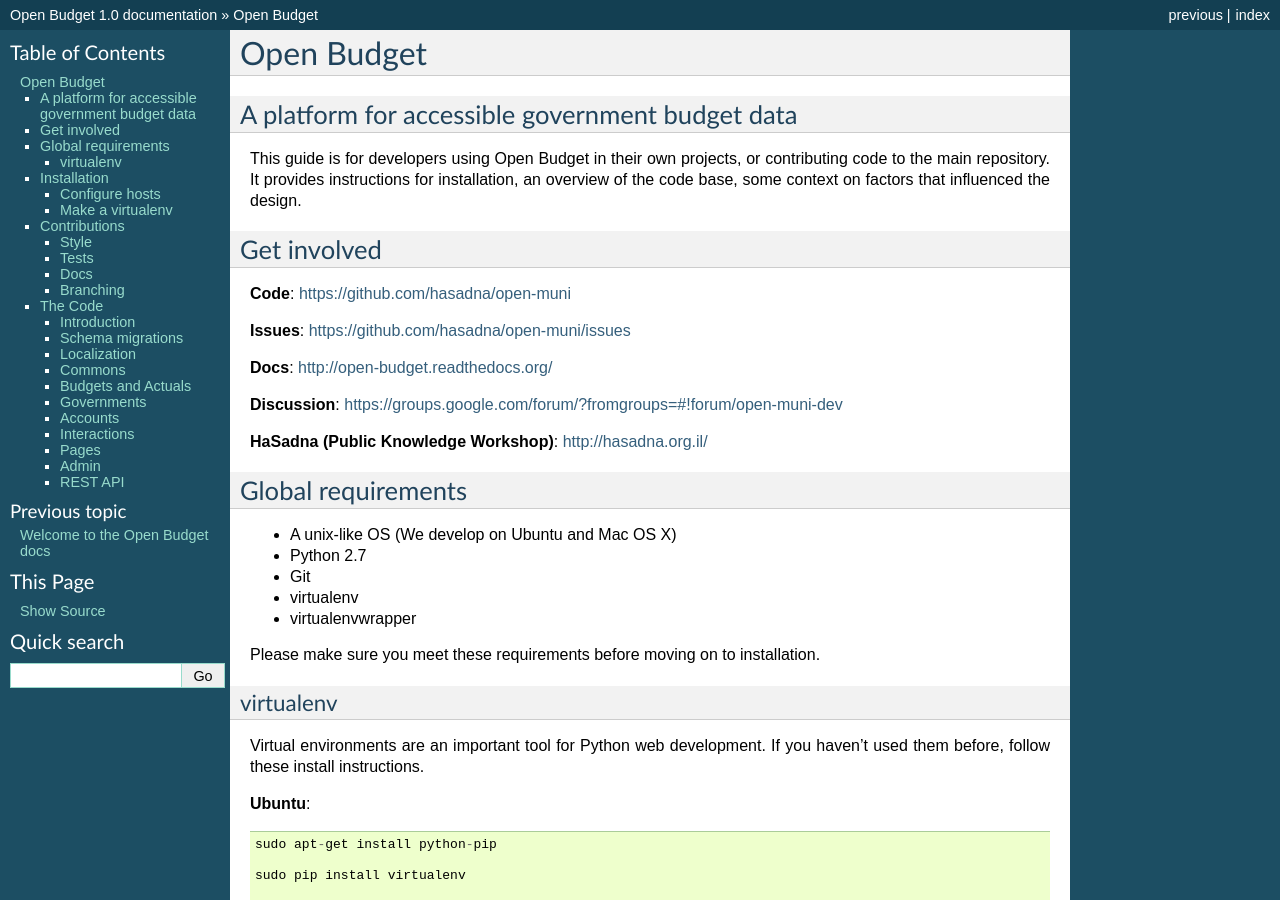
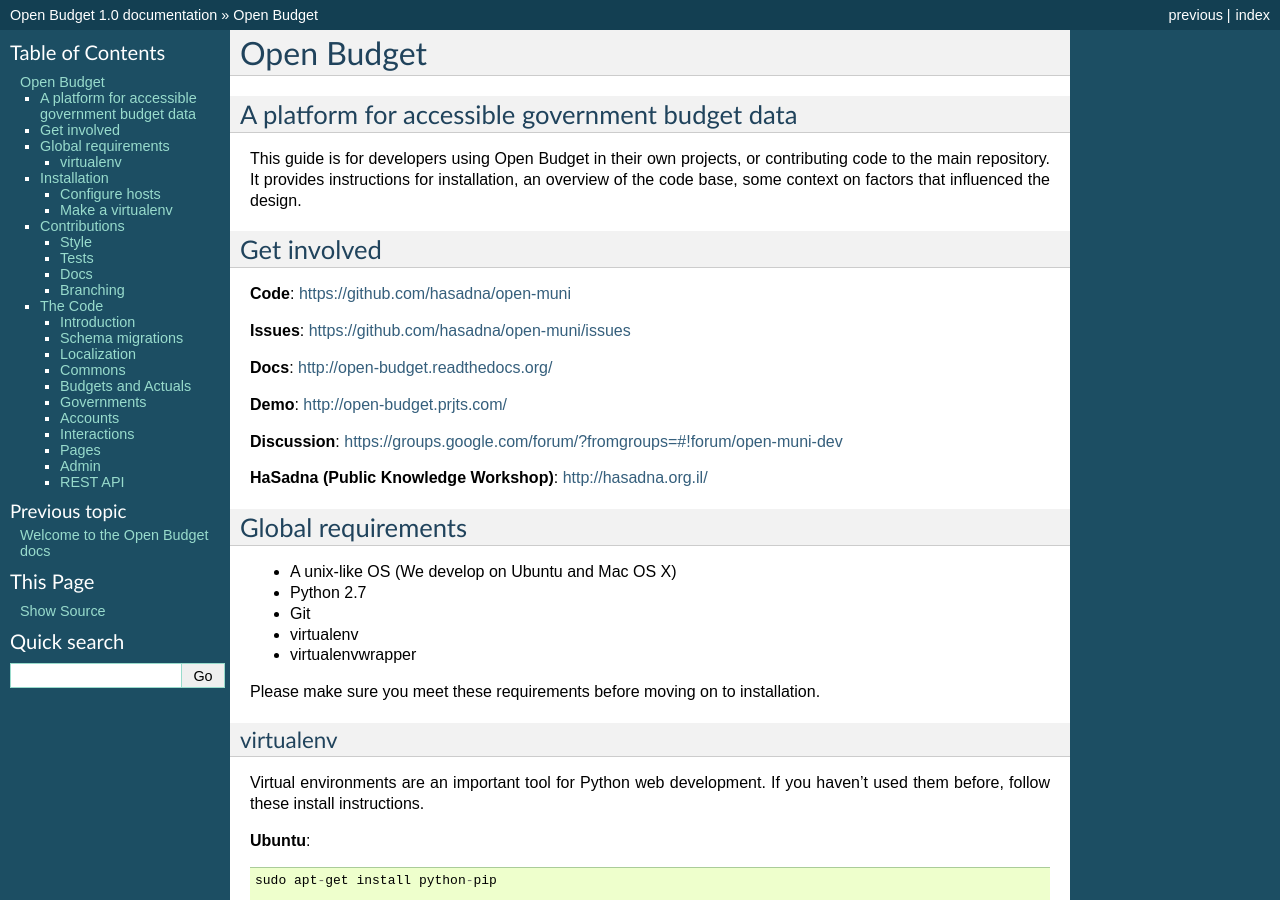
Before and after one commit to pwalsh/openbudgets, a Sphinx documentation site: the page built from docs/guide/index.rst, in a window 1280 px wide and 900 px high. Built offline with Sphinx 7.4.7, drawn with Linux system fonts in a browser that asks for light colours.

Commit message:
Added link to demo site

```diff
--- a/README.rst
+++ b/README.rst
@@ -13,6 +13,8 @@
 Issues: https://github.com/hasadna/open-muni/issues
 
 Docs: http://open-budget.readthedocs.org/
+
+Demo: http://open-budget.prjts.com/
 
 Discussion: https://groups.google.com/forum/?fromgroups=#!forum/open-muni-dev
 
--- a/docs/guide/index.rst
+++ b/docs/guide/index.rst
@@ -14,6 +14,8 @@
 **Issues**: https://github.com/hasadna/open-muni/issues
 
 **Docs**: http://open-budget.readthedocs.org/
+
+**Demo**: http://open-budget.prjts.com/
 
 **Discussion**: https://groups.google.com/forum/?fromgroups=#!forum/open-muni-dev
 
```
